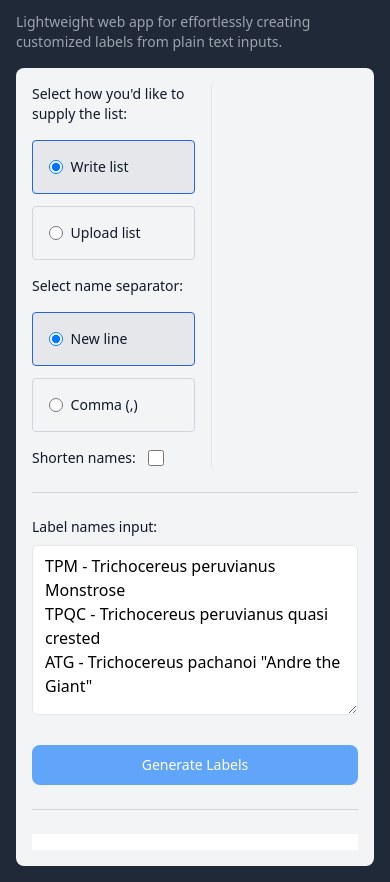
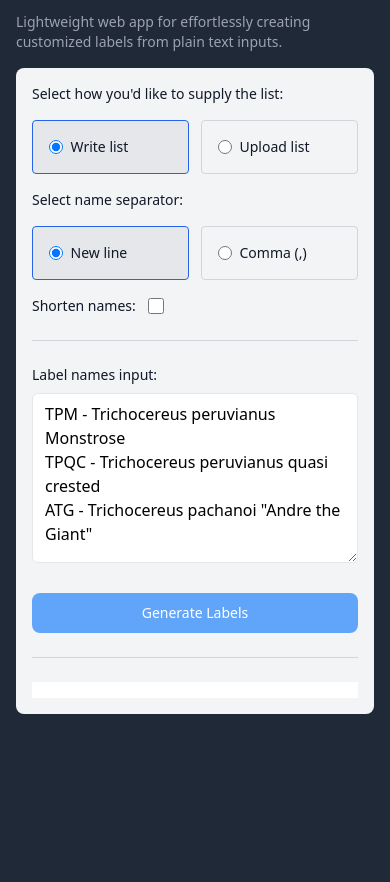
Before and after one commit to karloversic/LabelCraft, a website built with webpack: page src/index.html in a window 390 px wide. Shown: the part 56-938 px from the top of the page. After the commit the page ends 844 px from the top, so only its background shows below. Built offline with nearby package versions, Linux system fonts and the light colour scheme.

Commit message:
Update responsiveness

```diff
--- a/src/index.html
+++ b/src/index.html
@@ -22,13 +22,13 @@
         labels from plain text inputs.</p>
 
     <div class="bg-gray-100 p-4 rounded-lg space-y-6">
-        <div class="grid grid-cols-2 lg:grid-cols-3 space-x-4 divide-x">
+        <div class="grid grid-cols-1 sm:grid-cols-2 lg:grid-cols-3 space-x-4 divide-x-0 sm:divide-x">
             <!--   Options   -->
             <!--   Parsing options   -->
             <div class="flex flex-col space-y-4">
                 <!--   Input type select   -->
                 <p class="block text-sm font-medium text-gray-900">Select how you'd like to supply the list:</p>
-                <div id="listRadioContainer" class="grid grid-cols-1 sm:grid-cols-2 gap-3">
+                <div id="listRadioContainer" class="grid grid-cols-2 gap-3">
                     <div id="writeRadioDiv" class="radio-div flex items-center pl-4 border border-blue-600 rounded bg-gray-200">
                         <input checked id="writeRadio" type="radio" value="write" name="list-option"
                                class="w-4 h-4 text-blue-600 bg-gray-100">
@@ -43,7 +43,7 @@
                 </div>
                 <!--   Separator select   -->
                 <p class="block text-sm font-medium text-gray-900">Select name separator:</p>
-                <div id="separatorRadioContainer" class="grid grid-cols-1 sm:grid-cols-2 gap-3">
+                <div id="separatorRadioContainer" class="grid grid-cols-2 gap-3">
                     <div id="newlineRadioDiv"
                          class="radio-div flex items-center pl-4 border border-blue-600 rounded bg-gray-200">
                         <input checked id="newlineRadio" type="radio" value="newline" name="separator-option"
@@ -62,7 +62,7 @@
                     <input class="bg-gray-50 border-gray-300 focus:ring-3 focus:ring-blue-300 h-4 w-4 rounded" id="parseNamesCheckbox" aria-describedby="parseNamesCheckbox" type="checkbox">
                 </div>
             </div>
-            <!--   Stylling options   -->
+            <!--   Styling options   -->
             <div class="flex flex-col space-y-4">
                 <!--   Color select   -->
             </div>
```
